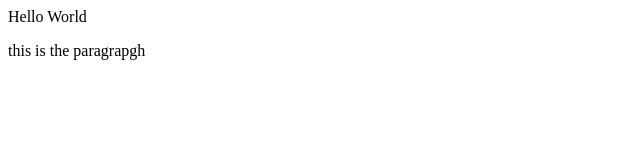
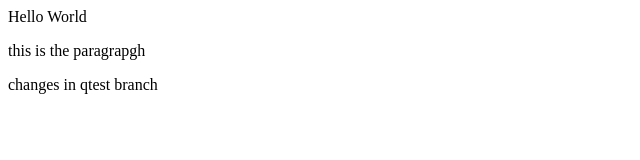
Before and after one commit to Ved005/Demo-Github, a plain HTML site: page index.html in a window 1280 px wide. Shown: the whole page, without its empty margins (0-640 px from the left). Drawn offline with Linux system fonts and the light colour scheme.

Commit message:
modified index.html

```diff
--- a/index.html
+++ b/index.html
@@ -1,2 +1,4 @@
 <div>Hello World</div>
 <p>this is the paragrapgh</p>
+
+<p>changes in qtest branch</p>
```
